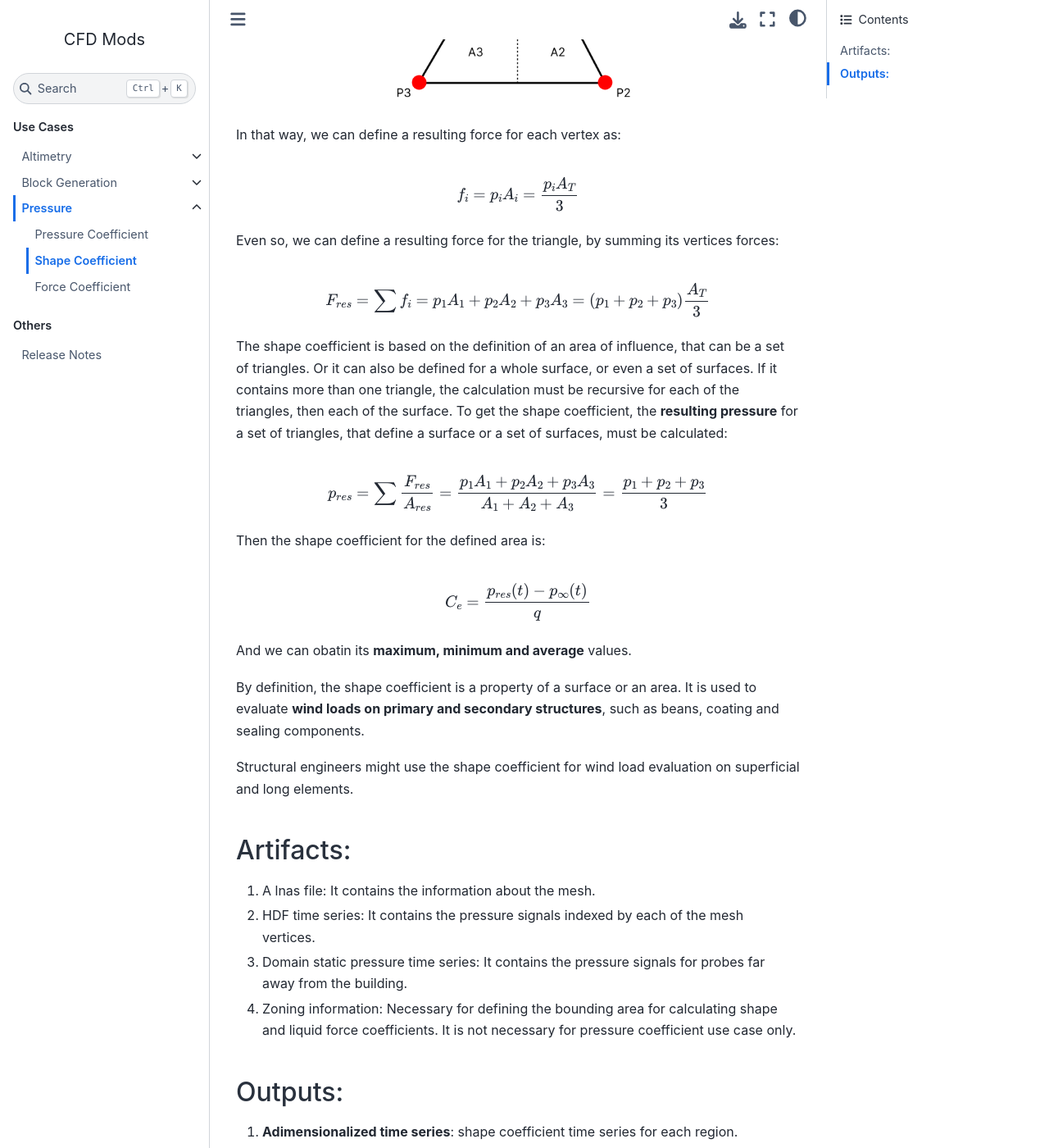
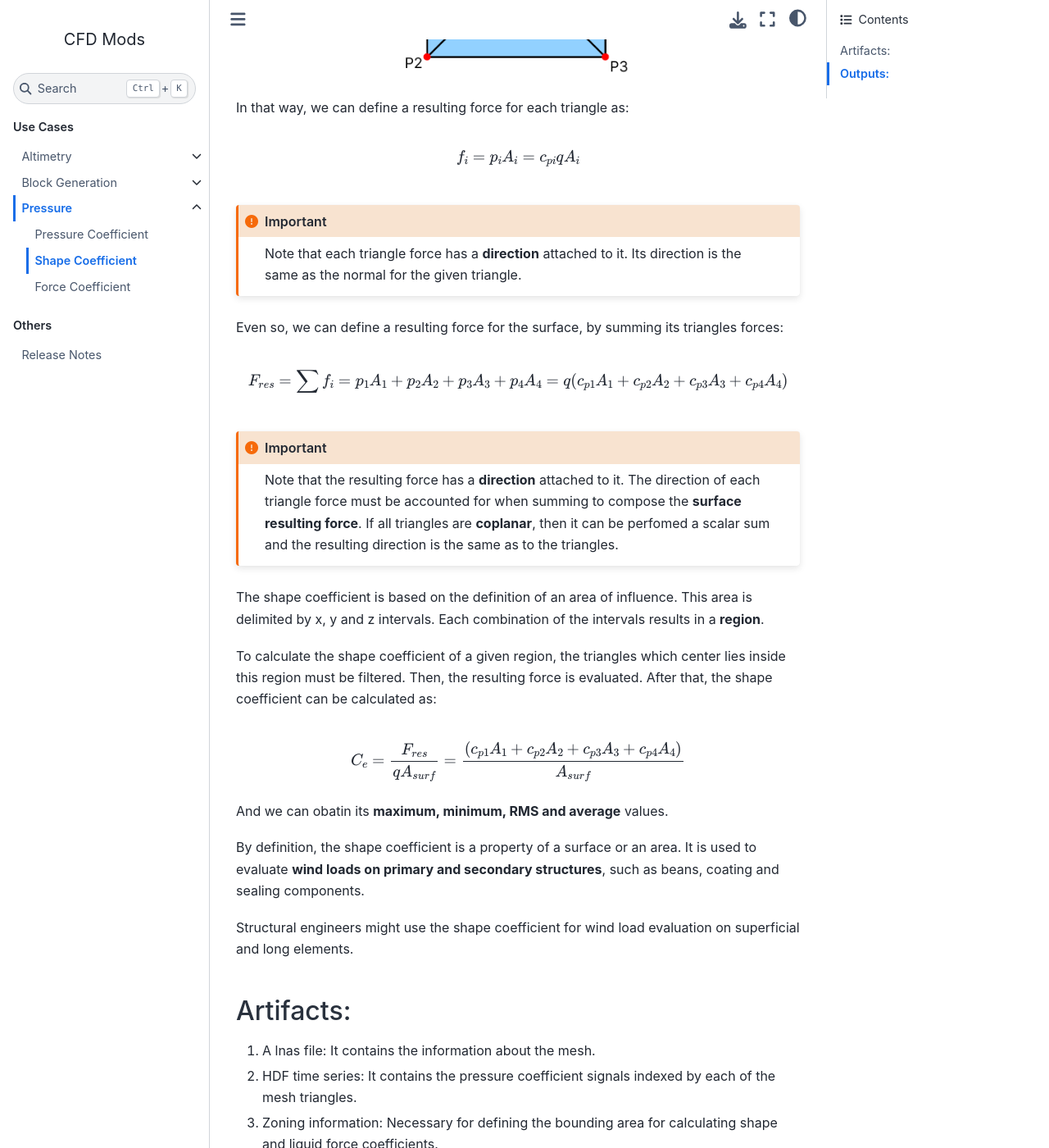
Before and after one commit to AeroSim-CFD/cfdmod, a Sphinx documentation site: the page built from docs/source/use_cases/pressure/shape_coefficient.rst, in a window 1280 px wide and 1400 px high, scrolled down 494 px. Shown: the whole window at 82% size. Built offline with Sphinx 7.4.7 and the Sphinx Book theme 1.1.4, drawn with Linux system fonts in a browser that asks for light colours; some of the changed text lies outside the part shown.

Commit message:
updated pressure logic with cell values

```diff
--- a/docs/source/use_cases/pressure/index.rst
+++ b/docs/source/use_cases/pressure/index.rst
@@ -23,7 +23,7 @@ An example of a pressure signal is shown below:
     :width: 65 %
     :align: center
 
-The analysis of this signal is based on statistical operations, such as finding the **maximum, minimum or average** values for each vertex.
+The analysis of this signal is based on statistical operations, such as finding the **maximum, minimum, RMS or average** values for each vertex.
 
 However, to correctly access the pressure effects over a structure, by definition, it needs to account for the **static pressure**.
 For example, consider a wind from a **Atmospheric Boundary Flow** coming onto a building, as suggests the image below:
--- a/docs/source/use_cases/pressure/shape_coefficient.rst
+++ b/docs/source/use_cases/pressure/shape_coefficient.rst
@@ -4,41 +4,41 @@ Shape Coefficient
 
 Shape coefficient describe the behavior of the resulting force applied to a surface.
 
-For example, consider a triangular surface.
-At each of its vertices, pressure signals are obtained.
-However, we can calculate the resulting force by summing the pressure load of each vertex.
-To do so, pressure is transformed into a force by multiplying by an **area of influence**.
+For example, consider a rectangular surface composed by triangles.
+At each of its triangles' center, pressure signals are obtained.
+However, we can calculate the resulting force by summing the pressure load of each triangle.
+To do so, pressure is transformed into a force by multiplying by the respecting **triangle area**.
 
-For triangles, we can consider that a third of its area is influenced by each vertex.
-
-.. image:: /_static/pressure/triangle_area.png
+.. image:: /_static/pressure/surface.png
     :width: 50 %
     :align: center
 
-In that way, we can define a resulting force for each vertex as:
+In that way, we can define a resulting force for each triangle as:
 
 .. math::
-   f_{i} = p_{i} A_{i} = \frac{p_{i} A_{T}}{3}
+   f_{i} = p_{i} A_{i} = c_{pi} q A_{i}
 
-Even so, we can define a resulting force for the triangle, by summing its vertices forces:
+.. important:: Note that each triangle force has a **direction** attached to it. Its direction is the same as the normal for the given triangle.
+
+Even so, we can define a resulting force for the surface, by summing its triangles forces:
 
 .. math::
-   F_{res} = \sum{f_{i}} = p_{1} A_{1} + p_{2} A_{2} + p_{3} A_{3} = (p_{1} + p_{2} + p_{3}) \frac{A_{T}}{3}
+   F_{res} = \sum{f_{i}} = p_{1} A_{1} + p_{2} A_{2} + p_{3} A_{3} + p_{4} A_{4} = q (c_{p1} A_{1} + c_{p2} A_{2} + c_{p3} A_{3} + c_{p4} A_{4})
 
-The shape coefficient is based on the definition of an area of influence, that can be a set of triangles.
-Or it can also be defined for a whole surface, or even a set of surfaces.
-If it contains more than one triangle, the calculation must be recursive for each of the triangles, then each of the surface.
-To get the shape coefficient, the **resulting pressure** for a set of triangles, that define a surface or a set of surfaces, must be calculated:
+.. important:: Note that the resulting force has a **direction** attached to it. The direction of each triangle force must be accounted for when summing to compose the **surface resulting force**. If all triangles are **coplanar**, then it can be perfomed a scalar sum and the resulting direction is the same as to the triangles.
+
+
+The shape coefficient is based on the definition of an area of influence.
+This area is delimited by x, y and z intervals.
+Each combination of the intervals results in a **region**.
+
+To calculate the shape coefficient of a given region, the triangles which center lies inside this region must be filtered.
+Then, the resulting force is evaluated. After that, the shape coefficient can be calculated as:
 
 .. math::
-   p_{res} = \sum{\frac{F_{res}}{A_{res}}} = \frac{p_{1} A_{1} + p_{2} A_{2} + p_{3} A_{3}}{A_{1} + A_{2} + A_{3}} = \frac{p_{1} + p_{2} + p_{3}}{3}
+   C_{e} = \frac{F_{res}}{q A_{surf}} = \frac{(c_{p1} A_{1} + c_{p2} A_{2} + c_{p3} A_{3} + c_{p4} A_{4})}{A_{surf}}
 
-Then the shape coefficient for the defined area is:
-
-.. math::
-   C_{e} = \frac{p_{res}(t) - p_{\infty}(t)}{q}
-
-And we can obatin its **maximum, minimum and average** values.
+And we can obatin its **maximum, minimum, RMS and average** values.
 
 By definition, the shape coefficient is a property of a surface or an area.
 It is used to evaluate **wind loads on primary and secondary structures**, such as beans, coating and sealing components.
@@ -49,9 +49,8 @@ Artifacts:
 ==========
 
 #. A lnas file: It contains the information about the mesh.
-#. HDF time series: It contains the pressure signals indexed by each of the mesh vertices.
-#. Domain static pressure time series: It contains the pressure signals for probes far away from the building.
-#. Zoning information: Necessary for defining the bounding area for calculating shape and liquid force coefficients. It is not necessary for pressure coefficient use case only.
+#. HDF time series: It contains the pressure coefficient signals indexed by each of the mesh triangles.
+#. Zoning information: Necessary for defining the bounding area for calculating shape and liquid force coefficients.
 
 Outputs:
 ========
```
Also changed, not shown: docs/source/use_cases/pressure/force_coefficient.rst (+11 -5 lines), docs/source/_static/pressure/surface.png (added), docs/source/_static/pressure/triangle_area.png (deleted).
